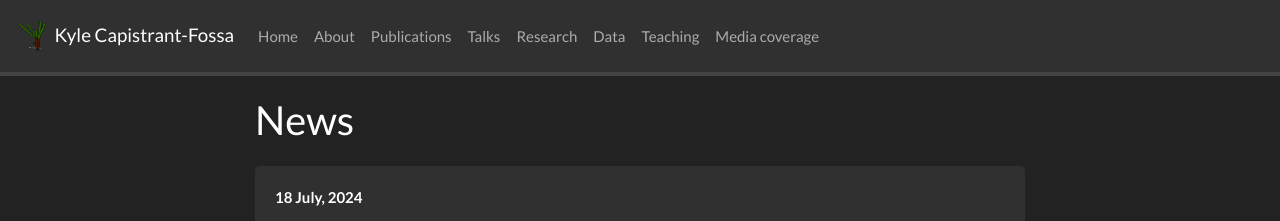
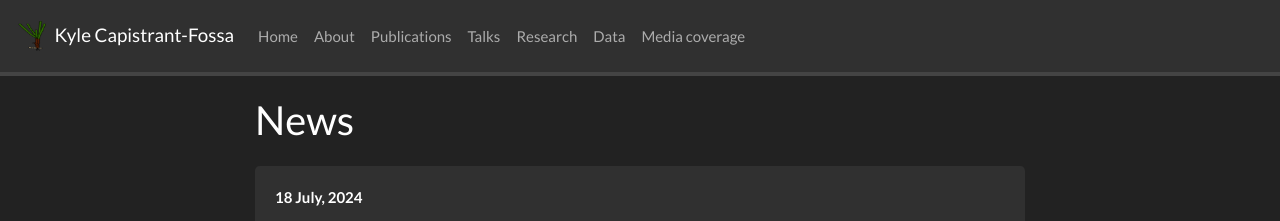
Before and after one commit to kacf24/kacf24.github.io, a Jekyll site: the page built from _pages/allnews.md, in a window 1280 px wide. Shown: the top 221 px of the page. Built offline with Jekyll 4.4.1, drawn with Linux system fonts in a browser that asks for light colours; nearby versions of some CDN libraries; a style sheet for code colours, icons or effects is not loaded.

Commit message:
Update _config.yml

```diff
--- a/_config.yml
+++ b/_config.yml
@@ -32,7 +32,6 @@ nav_pages:
   - name: talks
   - name: research
   - name: data
-  - name: teaching
   - name: Media Coverage
 
 
```
